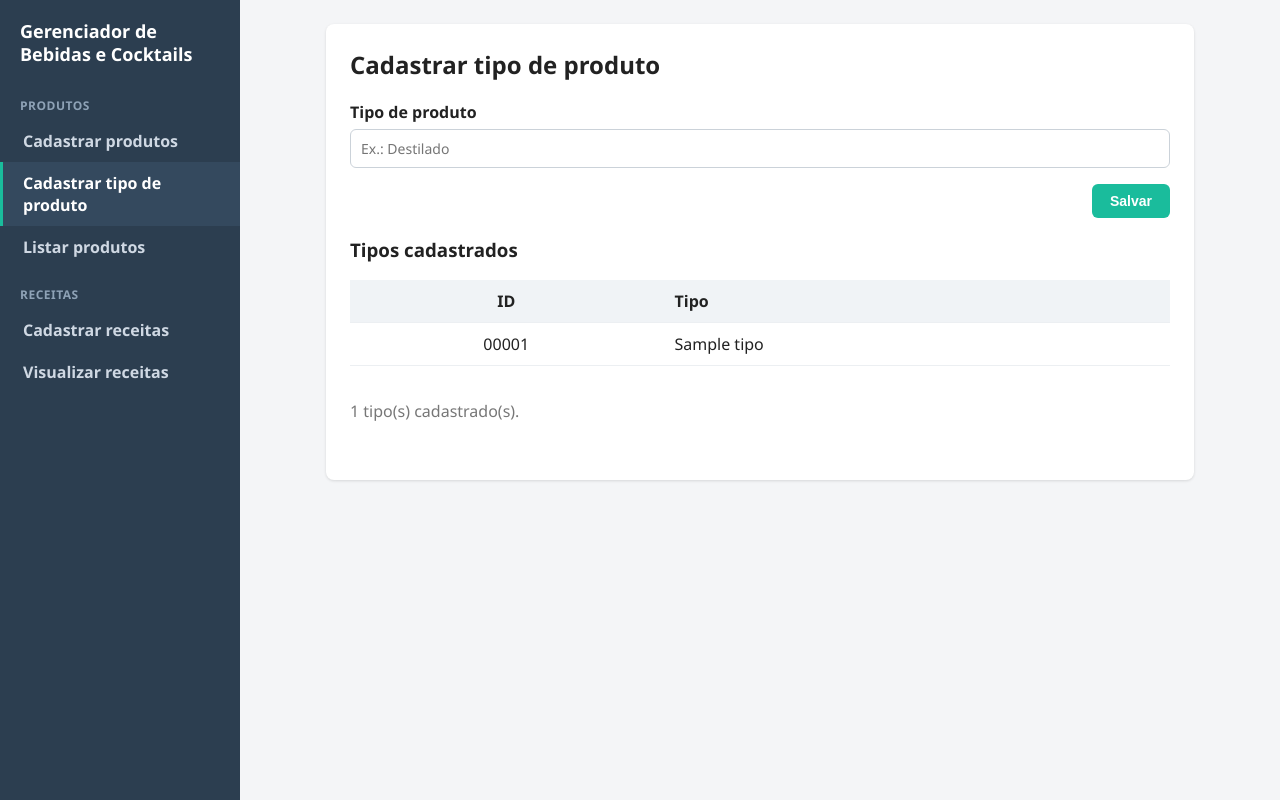
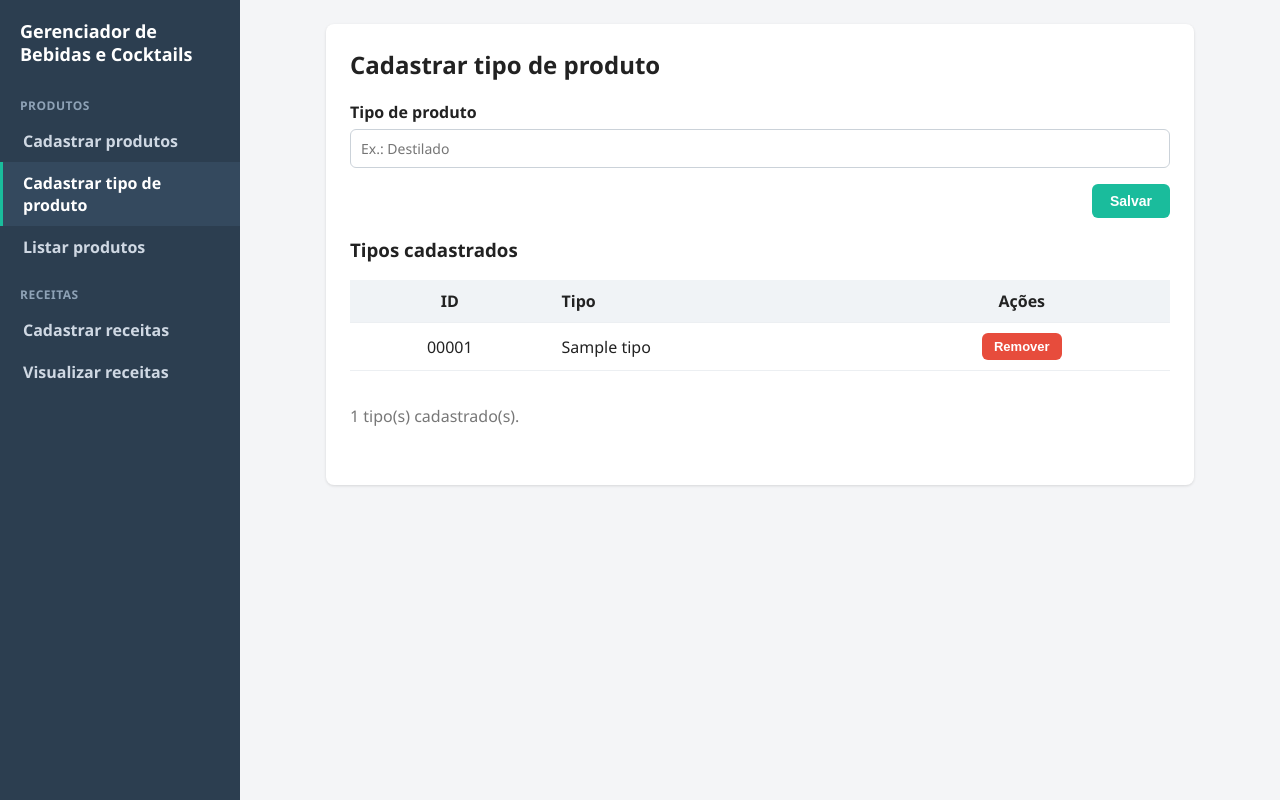
Before and after one commit to rauhmaru/bartender, a Flask app: page /tipos in a window 1280 px wide. Run offline with Flask 3, Linux system fonts and the light colour scheme; tables that the repository leaves empty hold one stand-in row (values such as "Sample post").

Commit message:
Add Remover button for product types (blocks types in use)

```diff
--- a/app.py
+++ b/app.py
@@ -208,6 +208,25 @@ def remover_cocktail(cocktail_id):
     db.commit()
 
 
+def remover_tipo(tipo_id):
+    """Remove um tipo de produto pelo ID."""
+    db = get_db()
+    db.execute("DELETE FROM tipos WHERE id = ?", (tipo_id,))
+    db.commit()
+
+
+def tipo_em_uso(tipo_id):
+    """Retorna True se o tipo (pelo ID) estiver em uso por algum produto."""
+    db = get_db()
+    row = db.execute("SELECT nome FROM tipos WHERE id = ?", (tipo_id,)).fetchone()
+    if row is None:
+        return False
+    usados = db.execute(
+        "SELECT 1 FROM produtos WHERE tipo = ? LIMIT 1", (row["nome"],)
+    ).fetchone()
+    return usados is not None
+
+
 def inserir_cocktail(nome, tacaria, receita, ingredientes):
     """Insere um cocktail e seus ingredientes numa unica transacao.
 
@@ -347,6 +366,25 @@ def cadastrar_tipo():
         tipos=listar_tipos(),
         ativo="cadastrar_tipo",
     )
+
+
+@app.route("/tipos/<int:tipo_id>/remover", methods=["POST"])
+def remover_tipo_route(tipo_id):
+    """Remove um tipo de produto. Bloqueia se estiver em uso por algum produto."""
+    if tipo_em_uso(tipo_id):
+        flash(
+            "Nao e possivel remover: o tipo esta em uso em um ou mais produtos.",
+            "erro",
+        )
+        return redirect(url_for("cadastrar_tipo"))
+    try:
+        remover_tipo(tipo_id)
+    except (sqlite3.Error, RuntimeError) as exc:
+        flash(f"Erro ao remover: {exc}", "erro")
+        return redirect(url_for("cadastrar_tipo"))
+
+    flash("Tipo de produto removido com sucesso.", "sucesso")
+    return redirect(url_for("cadastrar_tipo"))
 
 
 @app.route("/visualizar")
--- a/templates/cadastrar_tipo.html
+++ b/templates/cadastrar_tipo.html
@@ -21,6 +21,7 @@
       <tr>
         <th class="center">ID</th>
         <th>Tipo</th>
+        <th class="center">Ações</th>
       </tr>
     </thead>
     <tbody>
@@ -28,6 +29,13 @@
       <tr>
         <td class="center">{{ "%05d"|format(t["id"]) }}</td>
         <td>{{ t["nome"] }}</td>
+        <td class="center">
+          <form class="form-inline" method="post"
+                action="{{ url_for('remover_tipo_route', tipo_id=t['id']) }}"
+                onsubmit="return confirm('Remover este tipo de produto?');">
+            <button type="submit" class="btn perigo">Remover</button>
+          </form>
+        </td>
       </tr>
       {% endfor %}
     </tbody>
```
